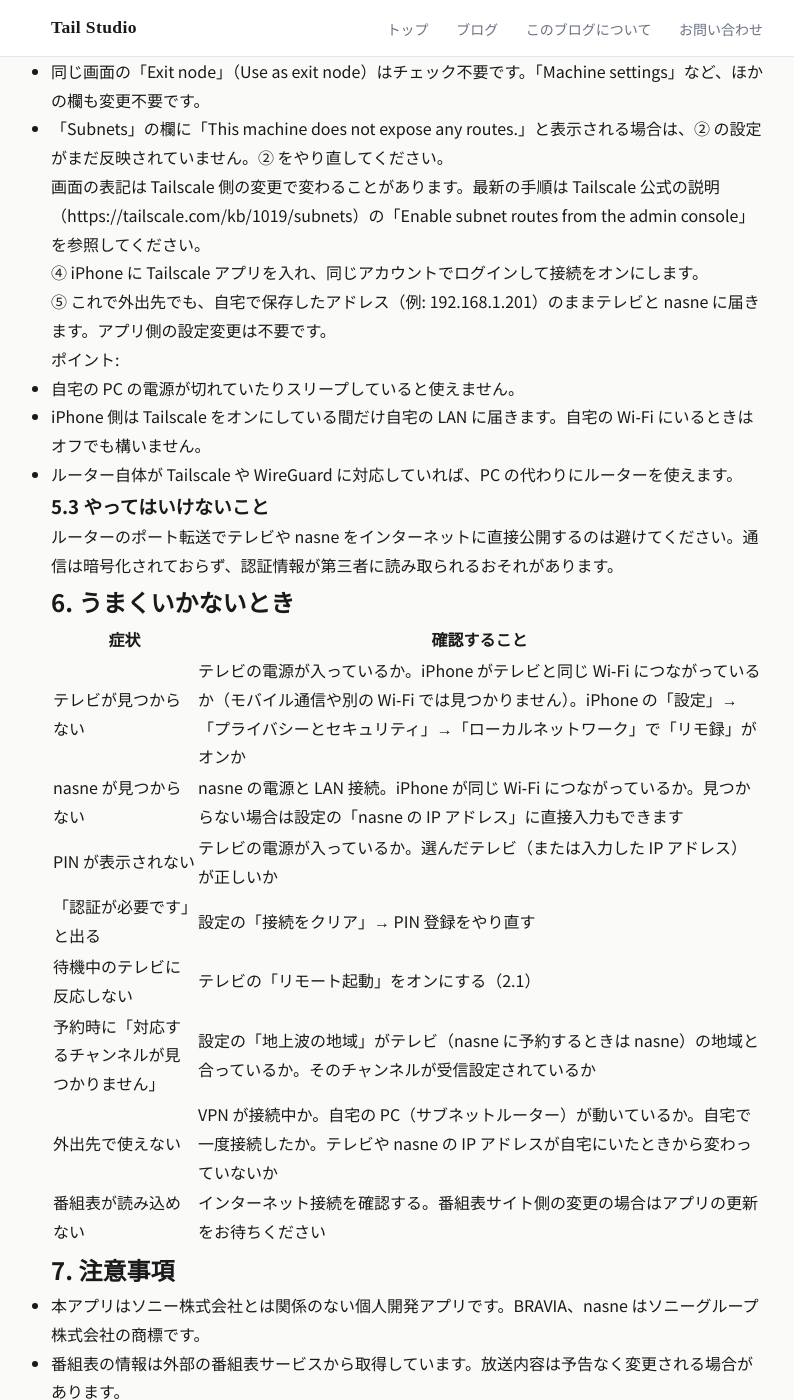
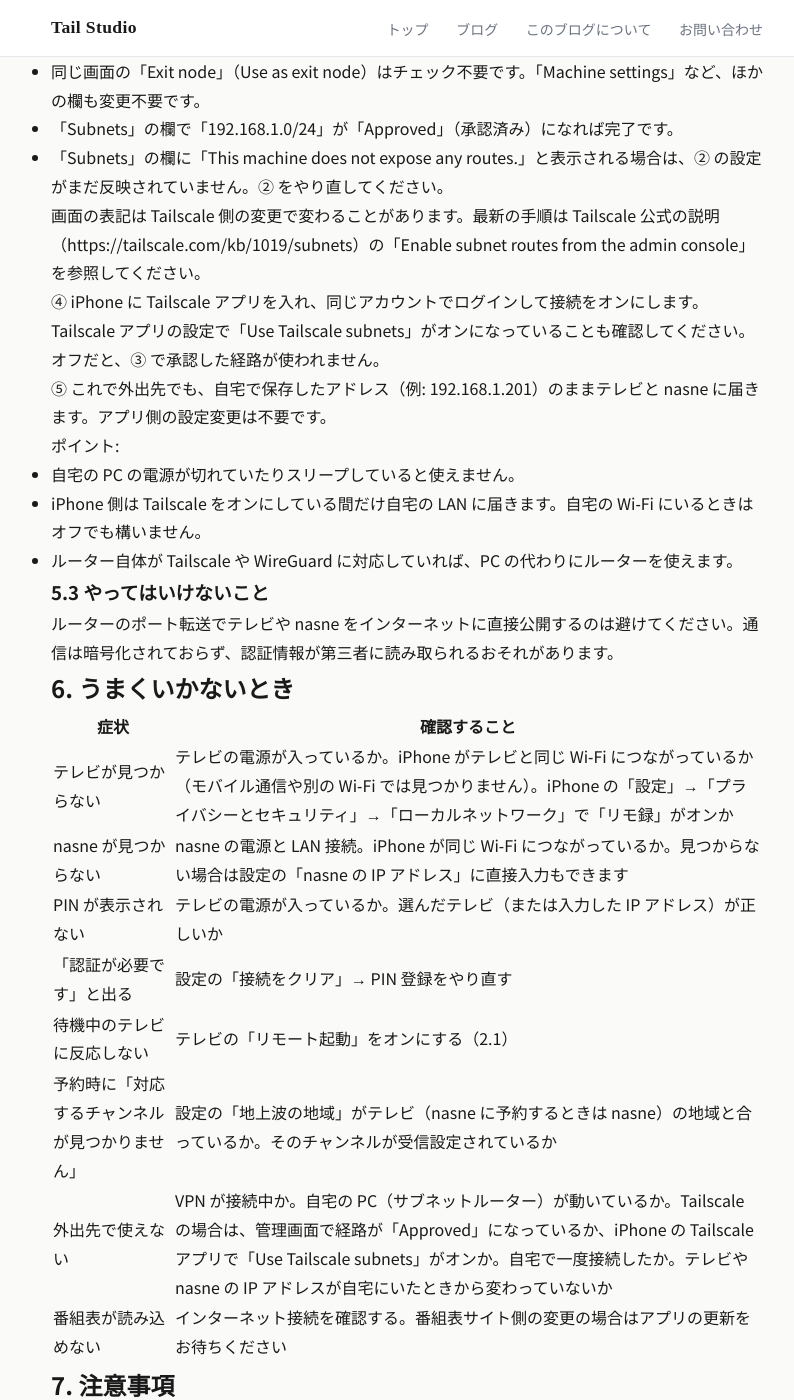
Before and after one commit to wat--/app-policies, a Jekyll site: the page built from apps/rimoroku/guide.md, in a window 1280 px wide and 1400 px high, scrolled down 2996 px. Shown: the whole window, without its empty margins (233-1027 px from the left). Built offline with Jekyll 4.4.1, drawn with Linux system fonts in a browser that asks for light colours.

Commit message:
リモ録ガイド: 承認完了の表示と iPhone 側の設定を追記
Co-Authored-By: Claude Opus 5.5 <noreply@anthropic.com>

```diff
--- a/apps/rimoroku/guide.md
+++ b/apps/rimoroku/guide.md
@@ -108,11 +108,12 @@ VPN の条件は「iPhone から自宅 LAN のアドレス（192.168.x.x）に
 - 開いたページの下部にある「Subnets」の欄を見ます。「Awaiting Approval」（承認待ち）の下に「192.168.1.0/24」が表示されているので、「Edit」を押します。
 - 「Edit route settings of（PC の名前）」という画面が開きます。「Subnet routes」の下にある「192.168.1.0/24」にチェックを入れ、「Save」を押します。
 - 同じ画面の「Exit node」（Use as exit node）はチェック不要です。「Machine settings」など、ほかの欄も変更不要です。
+- 「Subnets」の欄で「192.168.1.0/24」が「Approved」（承認済み）になれば完了です。
 - 「Subnets」の欄に「This machine does not expose any routes.」と表示される場合は、② の設定がまだ反映されていません。② をやり直してください。
 
 画面の表記は Tailscale 側の変更で変わることがあります。最新の手順は Tailscale 公式の説明（https://tailscale.com/kb/1019/subnets）の「Enable subnet routes from the admin console」を参照してください。
 
-④ iPhone に Tailscale アプリを入れ、同じアカウントでログインして接続をオンにします。
+④ iPhone に Tailscale アプリを入れ、同じアカウントでログインして接続をオンにします。Tailscale アプリの設定で「Use Tailscale subnets」がオンになっていることも確認してください。オフだと、③ で承認した経路が使われません。
 
 ⑤ これで外出先でも、自宅で保存したアドレス（例: 192.168.1.201）のままテレビと nasne に届きます。アプリ側の設定変更は不要です。
 
@@ -136,7 +137,7 @@ VPN の条件は「iPhone から自宅 LAN のアドレス（192.168.x.x）に
 | 「認証が必要です」と出る | 設定の「接続をクリア」→ PIN 登録をやり直す |
 | 待機中のテレビに反応しない | テレビの「リモート起動」をオンにする（2.1） |
 | 予約時に「対応するチャンネルが見つかりません」 | 設定の「地上波の地域」がテレビ（nasne に予約するときは nasne）の地域と合っているか。そのチャンネルが受信設定されているか |
-| 外出先で使えない | VPN が接続中か。自宅の PC（サブネットルーター）が動いているか。自宅で一度接続したか。テレビや nasne の IP アドレスが自宅にいたときから変わっていないか |
+| 外出先で使えない | VPN が接続中か。自宅の PC（サブネットルーター）が動いているか。Tailscale の場合は、管理画面で経路が「Approved」になっているか、iPhone の Tailscale アプリで「Use Tailscale subnets」がオンか。自宅で一度接続したか。テレビや nasne の IP アドレスが自宅にいたときから変わっていないか |
 | 番組表が読み込めない | インターネット接続を確認する。番組表サイト側の変更の場合はアプリの更新をお待ちください |
 
 ## 7. 注意事項
```
